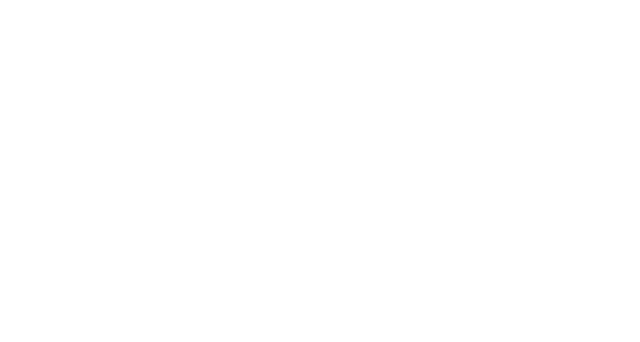
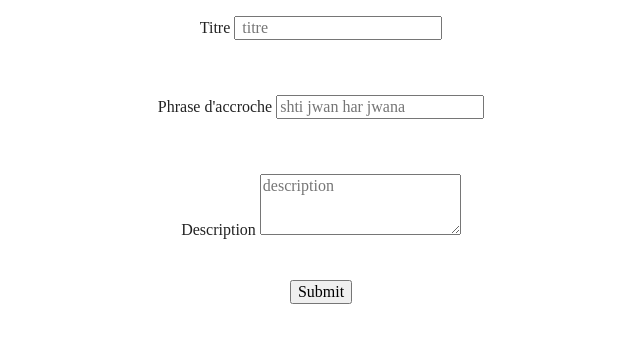
Before and after one commit to balenakoi/poo-exo3, a plain HTML site: page index.html in a window 1280 px wide. Shown: the whole page, without its empty margins (319-959 px from the left). Drawn offline with nearby package versions, Linux system fonts and the light colour scheme.

Commit message:
finished the exersice

```diff
--- a/css/main.css
+++ b/css/main.css
@@ -96,9 +96,8 @@ textarea {
 /* ==========================================================================
    Author's custom styles
    ========================================================================== */
-#form{
-   text-align: center;
-   padding-top:50px;
+body{
+    text-align: center;
 }
 
 
--- a/index.html
+++ b/index.html
@@ -4,7 +4,7 @@
 <head>
   <meta charset="utf-8">
   <meta http-equiv="x-ua-compatible" content="ie=edge">
-  <title></title>
+  <title>POO</title>
   <meta name="description" content="">
   <meta name="viewport" content="width=device-width, initial-scale=1, shrink-to-fit=no">
 
@@ -17,6 +17,21 @@
 </head>
 
 <body>
+    <p>
+     Titre
+      <input type="text" id="title"  placeholder=" titre">
+    </p><br>
+    <p>
+      Phrase d'accroche
+      <input type="text"  id="phrase" placeholder="shti jwan har jwana">
+    </p><br>
+    <p>
+      Description
+      <textarea  id="description" rows="3" placeholder="description"></textarea>
+    </p><br>
+     <button  onclick="sumbit.getInput()">Submit</button>
+     <div id="cards">
+     </div>
 
   <script src="js/vendor/modernizr-3.6.0.min.js"></script>
   <script src="https://code.jquery.com/jquery-3.3.1.min.js" integrity="sha256-FgpCb/KJQlLNfOu91ta32o/NMZxltwRo8QtmkMRdAu8=" crossorigin="anonymous"></script>
--- a/js/main.js
+++ b/js/main.js
@@ -0,0 +1,40 @@
+
+function Product(title, phrase, description){
+    this.title = title;
+    this.phrase = phrase;
+    this.description = description;
+  }
+
+  let sumbit = {
+    getInput: function(){
+      let title = document.getElementById("title").value;
+      let phrase = document.getElementById("phrase").value;
+      let description = document.getElementById("description").value;
+      sumbit.newObjet(title, phrase, description);
+    },
+    newObjet: function(title, phrase, description){
+      let element = new Product(title, phrase, description);
+      sumbit.htmlManager(element);
+    },
+    htmlManager: function(element){
+      let newDiv = document.createElement("p");
+      cards.append(newDiv);
+      let title = document.createElement("p");
+      title.innerHTML = element.title;
+      newDiv.append(title);
+      let phrase = document.createElement("p");
+      phrase.innerHTML = element.phrase;
+      newDiv.append(phrase);
+      let description = document.createElement("p");
+      description.innerHTML = element.description;
+      newDiv.append(description);
+      cards = document.getElementById("cards");
+
+      sumbit.clearAll();
+    },
+    clearAll: function(){
+      document.getElementById("title").value = "";
+      document.getElementById("phrase").value = "";
+      document.getElementById("description").value = "";
+    }
+  };
```
